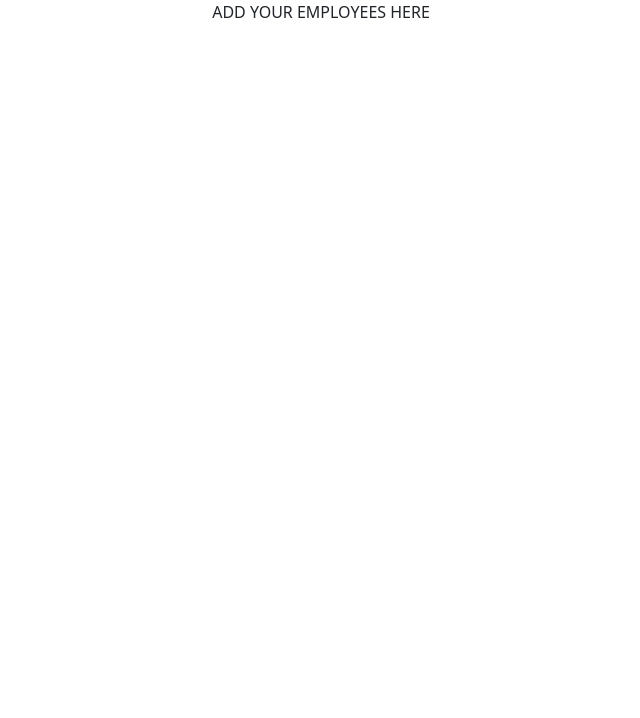
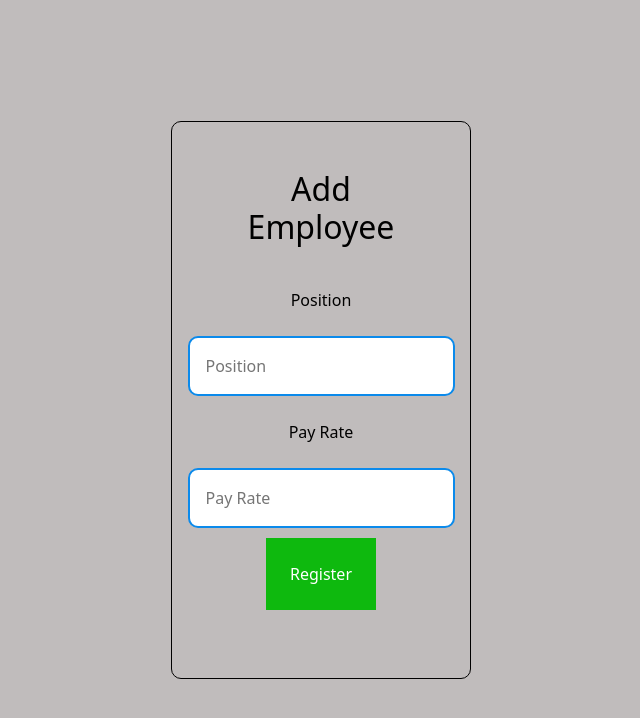
Before and after one commit to jethrolibutan/ccui, a React (Create React App) app: page /addemployee in a window 1280 px wide. Shown: the top 718 px of the page, without its empty margins (319-959 px from the left). Built offline with nearby package versions, Linux system fonts and the light colour scheme.

Commit message:
starting employeeinfo and imported employee into page

```diff
--- /dev/null
+++ b/src/components/Employee/EmployeeInfo.js
@@ -0,0 +1,74 @@
+import React, { useState } from "react";
+import { useNavigate } from "react-router";
+import axios from "axios";
+import "../Register.css";
+
+function AddEmployee() {
+  const [payRate, setPayRate] = useState("");
+  const [position, setPosition] = useState("");
+  const [successfulCreation, setSuccessfulCreation] = useState(false);
+
+  const navigate = useNavigate();
+
+  const registerEmployee = async (event) => {
+    event.preventDefault();
+
+    try {
+      const userRequest = await axios.post(
+        "http://localhost:8000/api/add-employee-info/",
+        {
+          jwt: localStorage.getItem("jwt"),
+          position: position,
+          payRate: payRate,
+        }
+      );
+
+      setSuccessfulCreation(true);
+      // Clear the input fields after successful registration
+      setPosition("");
+      setPayRate("");
+      setTimeout(() => navigate("/addEmployee"), 2000);
+      console.log("User was created");
+    } catch (error) {
+      // handle error
+      console.error(error);
+      // Check if the error status is 505
+      if (error.response && error.response.status === 505) {
+        console.log("Email already taken");
+      }
+
+      setSuccessfulCreation(false);
+    }
+  };
+
+  return (
+    <div className="form-page">
+      <div className="auth-form-container">
+        {" "}
+        <h2>Add Employee</h2>{" "}
+        <form className="login-form" onSubmit={registerEmployee}>
+          <label htmlFor="position">Position</label>
+          <input
+            value={position}
+            name="position"
+            onChange={(e) => setPosition(e.target.value)}
+            id="position"
+            placeholder="Position"
+          />
+
+          <label htmlFor="payRate">Pay Rate</label>
+          <input
+            value={payRate}
+            name="payRate"
+            onChange={(e) => setPayRate(e.target.value)}
+            id="payRate"
+            placeholder="Pay Rate"
+          />
+          <button type="submit">Register</button>
+        </form>
+      </div>
+    </div>
+  );
+}
+
+export default AddEmployee;
--- a/src/components/Register.js
+++ b/src/components/Register.js
@@ -37,6 +37,9 @@ function Register() {
         setSuccessfulCreation(true);
         setEmailTaken(false);
         setEmail(""); // Clear the email input after successful registration
+
+        // Store the JWT Token in the localStorage
+
         setTimeout(() => navigate("/addEmployee"), 2000);
         console.log("User was created");
       } catch (error) {
--- a/src/pages/Functional Pages/AddEmployeeInfo.js
+++ b/src/pages/Functional Pages/AddEmployeeInfo.js
@@ -1,7 +1,12 @@
 import React from "react";
+import AddEmployees from "../../components/Employee/EmployeeInfo";
 
 function AddEmployee() {
-  return <div>ADD YOUR EMPLOYEES HERE</div>;
+  return (
+    <div>
+      <AddEmployees />
+    </div>
+  );
 }
 
 export default AddEmployee;
```
